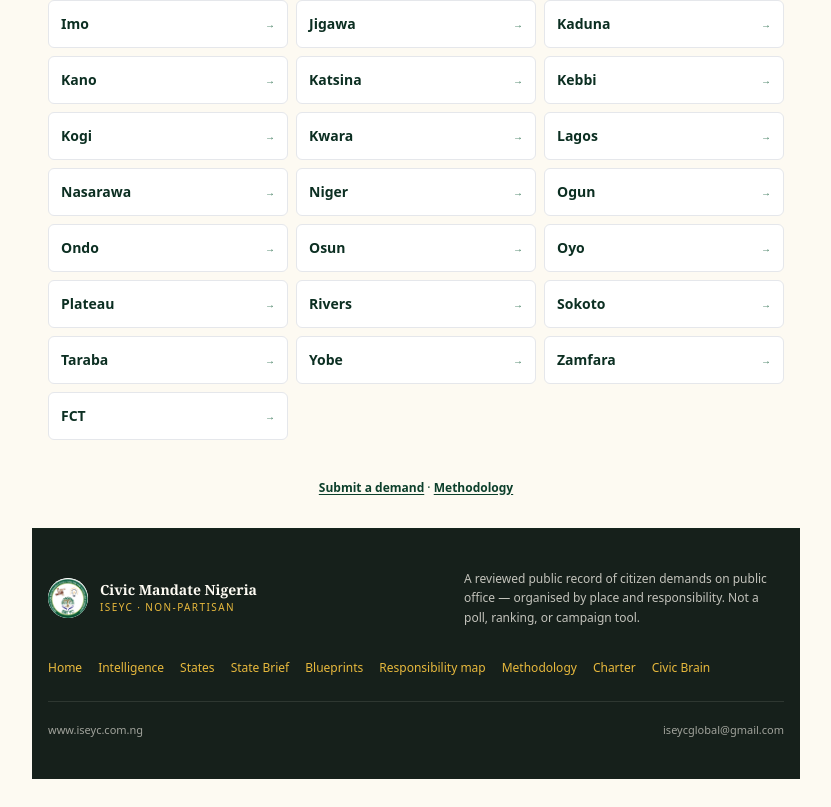
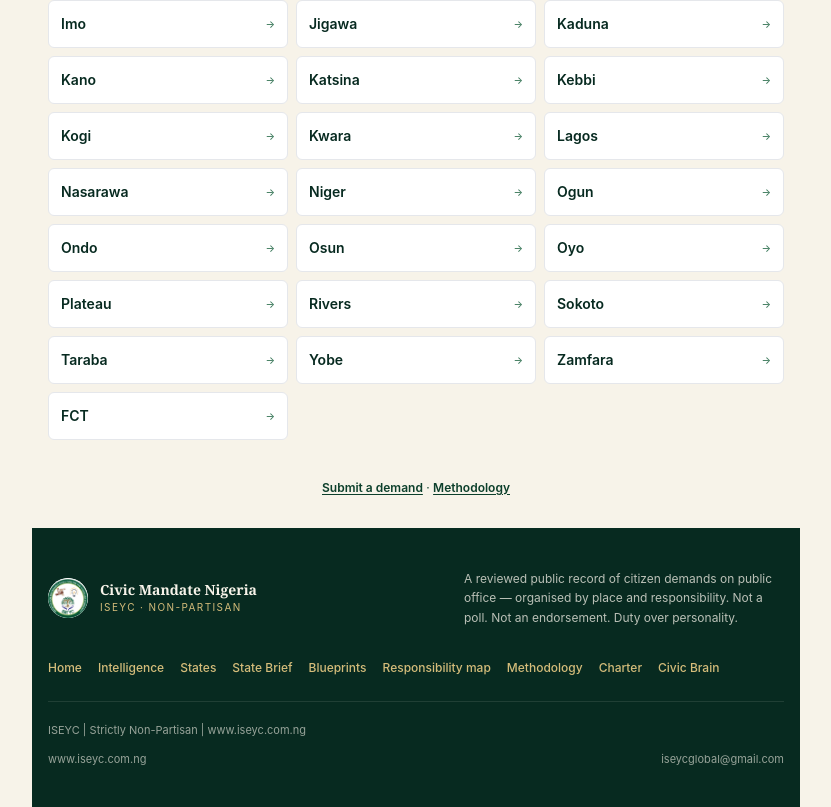
Before and after one commit to mrzulqarnainnadabo/2027-street-mandate, a Next.js app: page /states in a window 1280 px wide. Shown: the part 598-1405 px from the top of the page, without its empty margins (224-1055 px from the left). Before the commit the page ends 1377 px from the top, so only its background shows below. Built offline with nearby package versions, Linux system fonts and the light colour scheme.

Commit message:
chore: align brand tokens + DESIGN-SYSTEM; footer non-partisan line

```diff
--- a/components/Footer.tsx
+++ b/components/Footer.tsx
@@ -23,7 +23,7 @@ export default function Footer() {
           </div>
           <p className="max-w-xs text-xs leading-relaxed text-cream/75">
             A reviewed public record of citizen demands on public office — organised by place and
-            responsibility. Not a poll, ranking, or campaign tool.
+            responsibility. Not a poll. Not an endorsement. Duty over personality.
           </p>
         </div>
 
@@ -65,7 +65,10 @@ export default function Footer() {
           </a>
         </nav>
 
-        <div className="mt-6 flex flex-col gap-1 border-t border-cream/10 pt-5 text-[11px] text-cream/60 sm:flex-row sm:items-center sm:justify-between">
+        <p className="mt-6 border-t border-cream/10 pt-5 text-[11px] text-cream/60">
+          ISEYC | Strictly Non-Partisan | www.iseyc.com.ng
+        </p>
+        <div className="mt-3 flex flex-col gap-1 text-[11px] text-cream/60 sm:flex-row sm:items-center sm:justify-between">
           <a
             href={ISEYC_WEB}
             target="_blank"
--- a/tailwind.config.js
+++ b/tailwind.config.js
@@ -11,23 +11,24 @@ module.exports = {
           50: "#f0f7f4",
           100: "#d9ebe3",
           400: "#3d7a5c",
-          500: "#0f4d34",
+          500: "#0B3D2E",
           600: "#0c3f2b",
           700: "#0a3524",
-          800: "#0c2f22",
-          900: "#16201b",
-          950: "#0b1410",
+          800: "#072A20",
+          900: "#072A20",
+          950: "#051c15",
         },
         gold: {
-          400: "#e8b93d",
-          500: "#c99a2e",
+          400: "#d4bc7a",
+          500: "#C4A35A",
           600: "#a8791d",
         },
-        cream: "#fdfaf2",
+        cream: "#F7F3E9",
       },
       fontFamily: {
-        display: ["Georgia", "serif"],
-        sans: ["system-ui", "sans-serif"],
+        display: ['"Source Serif 4"', "Newsreader", "Georgia", "serif"],
+        sans: ["Inter", "system-ui", "sans-serif"],
+        mono: ['"IBM Plex Mono"', "ui-monospace", "monospace"],
       },
     },
   },
```
Also changed, not shown: 1 other file (tests, documents, lock files or other folders).
